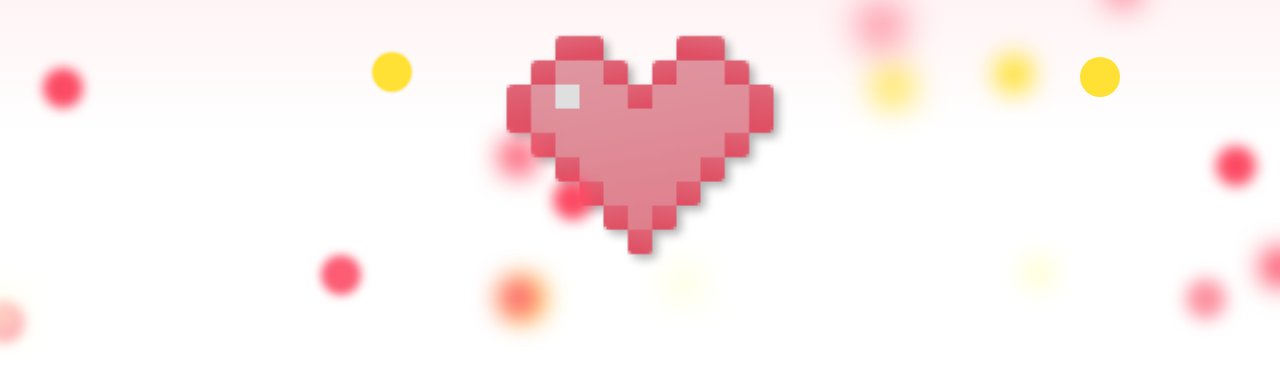
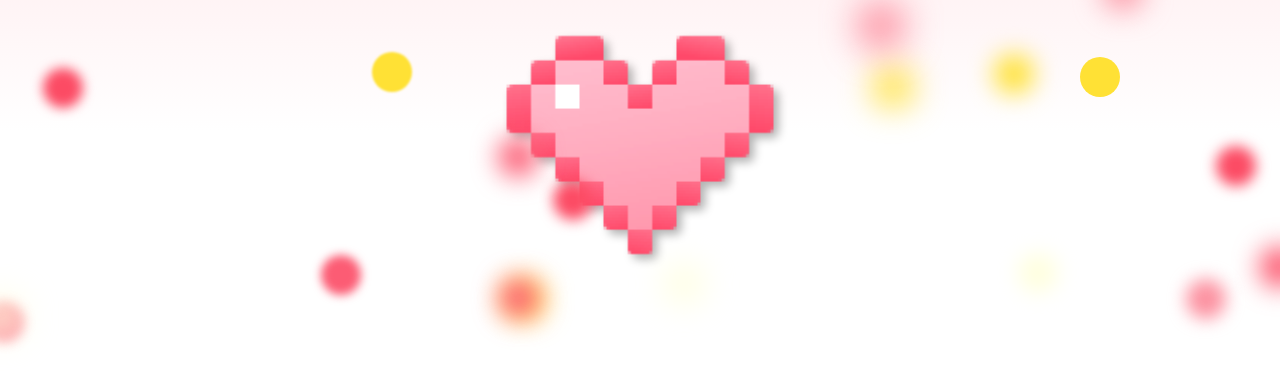
Before and after one commit to mebenyahia/lovebutton, a Flask app: page / in a window 1280 px wide, while the restyled element is pressed. Shown: the part 239-627 px from the top of the page. Run offline with Flask 2, Linux system fonts and the light colour scheme; some web fonts are replaced.

Commit message:
Update index.html

```diff
--- a/templates/index.html
+++ b/templates/index.html
@@ -281,7 +281,7 @@
 
       button:active{
         transform: scale(1.5);
-        filter: contrast(0.75) drop-shadow(5px 5px 5px rgba(0,0,0,0.3));
+        filter: brightness(120%) drop-shadow(5px 5px 5px rgba(0,0,0,0.3));
       }
 
 
```
